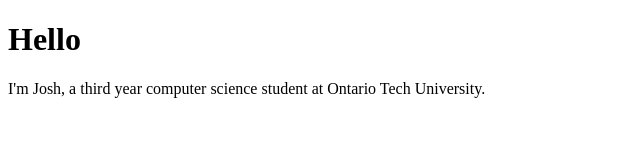
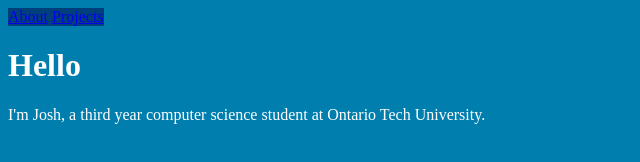
Before and after one commit to josh-juan/Portfolio-Project, a website built with webpack: page index.html in a window 1280 px wide. Shown: the whole page, without its empty margins (0-640 px from the left). Built offline with nearby package versions, Linux system fonts and the light colour scheme.

Commit message:
new content + styling

```diff
--- a/css/style.css
+++ b/css/style.css
@@ -0,0 +1,32 @@
+:root{
+  /* Color pallet */
+  --blue1: #0b1f5c;
+  --blue2: #003e7c;
+  --blue3: #005e98;
+  --blue4: #007eae;
+  --blue5: #009fc0;
+  --blue6: #1ebfce;
+  --blue7: #62dfda;
+  --blue8: #99ffe5;
+
+  --main-bg-color: var(--blue4);
+  --main-font-color: white;
+
+
+
+}
+
+
+html{
+  background-color: var(--main-bg-color);
+  color: var(--main-font-color);
+}
+
+.nav-link {
+  display: inline;
+}
+
+.nav-block {
+  background-color: var(--blue2);
+  width: max-content;
+}
--- a/index.html
+++ b/index.html
@@ -23,6 +23,12 @@
 
 <body>
 
+  <!--Div to hold "About" and "Projects" links-->
+  <div class="nav-block">
+    <p class="nav-link"><a href="index.html">About</a></p>
+    <p class="nav-link"><a href="projects/index.html" >Projects</a></p>
+  </div>
+
   <h1>Hello</h1>
 
   <!-- About -->
```
Also changed, not shown: projects/index.html (added, +10 -0 lines).
